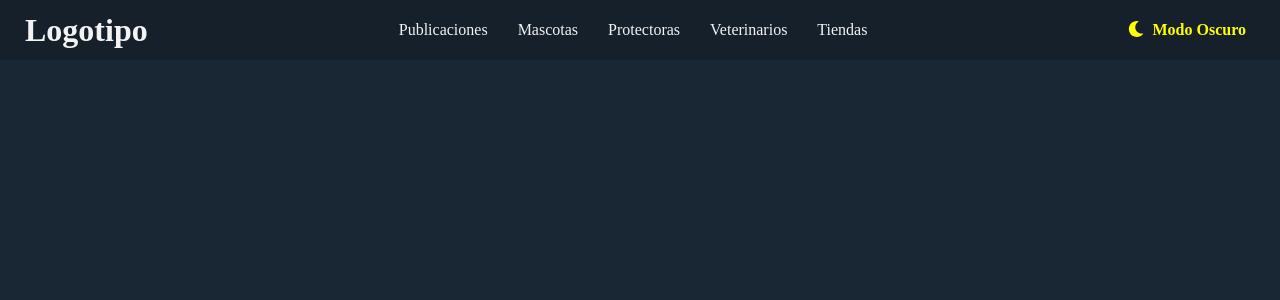
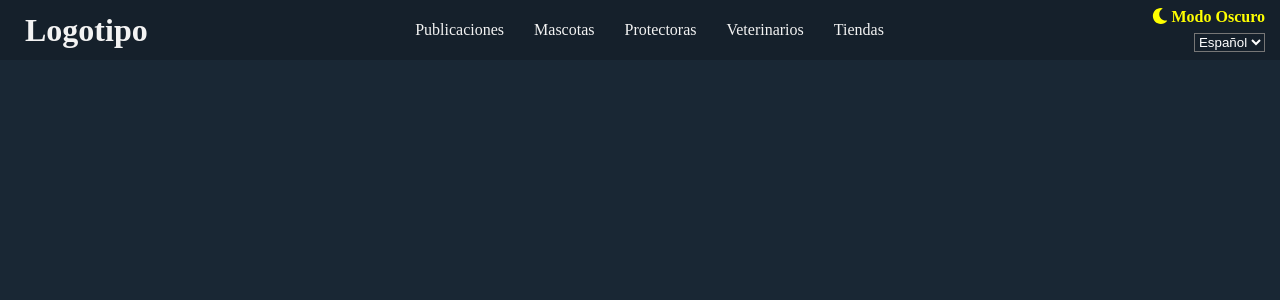
Before and after one commit to gabyballester/pet-project, a Vue app: page / in a window 1280 px wide. Shown: the top 300 px of the page. Built offline with nearby package versions, Linux system fonts and the light colour scheme.

Commit message:
Crea LanguageSelector

```diff
--- a/src/components/BaseToggle.vue
+++ b/src/components/BaseToggle.vue
@@ -23,14 +23,8 @@ export default {
 </script>
 
 <style lang="scss" scoped>
-span {
-  text-transform: capitalize;
-  margin-left: 5px;
-}
-
 .icon-container {
   // border: 3px solid #2e508d;
-  padding: 9px;
   cursor: pointer;
   color: #0938af;
   font-weight: 900;
@@ -41,4 +35,9 @@ span {
   background: unset;
   color: yellow;
 }
+
+span {
+  text-transform: capitalize;
+}
+
 </style>
--- a/src/components/Header.vue
+++ b/src/components/Header.vue
@@ -10,6 +10,7 @@
     </nav>
     <div class="toggle">
       <base-toggle />
+      <language-selector />
     </div>
   </header>
 </template>
@@ -19,7 +20,7 @@ header {
   display: flex;
   justify-content: space-between;
   align-items: center;
-  padding: 0px 25px;
+  padding: 0px 15px 0px 25px;
   height: 60px;
   background: #c3c3c3;
   transition: background 0.3s ease-in-out;
@@ -46,8 +47,12 @@ header nav .nav-link:hover {
 }
 
 .toggle {
+  height: 100%;
+  width: 7.1rem;
   display: flex;
-  align-items: center;
+  flex-direction: column;
+  align-items: flex-end;
+  justify-content: space-evenly;
 }
 /* Dark styles */
 .dark header {
--- /dev/null
+++ b/src/components/LanguageSelector.vue
@@ -0,0 +1,36 @@
+<template>
+  <div class="select-div" :class="{ dark: isDark }">
+    <select>
+      <option value="es">Español</option>
+      <option value="en">English</option>
+    </select>
+  </div>
+</template>
+
+<script>
+import { mapGetters } from "vuex";
+
+export default {
+  computed: {
+    ...mapGetters("darkModeModule", ["isDark"]),
+    showMode() {
+      return this.isDark;
+    },
+  },
+
+};
+</script>
+
+<style lang="scss" scoped>
+select {
+  color: black;
+  background: #ebebeb;
+  transition: background 0.3s ease-in-out;
+}
+
+.dark select {
+  color: white;
+  background: #15202b;
+  transition: background 0.3s ease-in-out;
+}
+</style>
--- a/src/main.js
+++ b/src/main.js
@@ -8,14 +8,15 @@ import store from './store'
 import FontAwesomeIcon from '@/assets/fontawesome/fontawesome';
 //base components
 import BaseToggle from '@/components/BaseToggle';
+import LanguageSelector from '@/components/LanguageSelector';
 
 const app = createApp(App);
 app.use(store)
 app.use(router)
 
 // declaración de componentes globales
+app.component('icon', FontAwesomeIcon);
 app.component("base-toggle", BaseToggle);
-app.component('icon', FontAwesomeIcon);
-
+app.component("language-selector", LanguageSelector);
 
 app.mount('#app')
```
